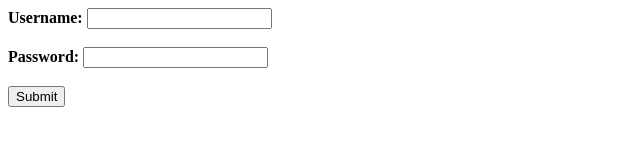
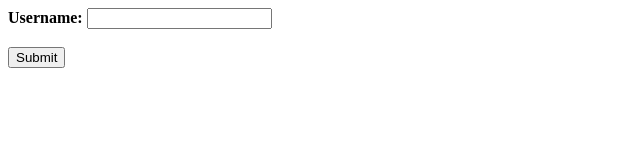
Before and after one commit to Jay-Mcdonald/Jay-McDonald.github.io, a plain HTML site: page index.html in a window 1280 px wide. Shown: the whole page, without its empty margins (0-640 px from the left). Drawn offline with Linux system fonts and the light colour scheme.

Commit message:
Final bug fix, i think

```diff
--- a/index.html
+++ b/index.html
@@ -8,8 +8,6 @@
 	<form name="gamerTagForm" action="https://jay-mcdonald.github.io/GameLoop.html", method="get">
 		<label for="username"><b>Username:</b></label>
 		<input type="text", value="", name="GamerTag"><br><br>
-		<label for="username"><b>Password:</b></label>
-		<input type="password", value="", name="Password"><br><br>
 		<button type="submit">Submit</button>
 	</form>
 
```
Also changed, not shown: GameLoop.html (+2 -2 lines).
